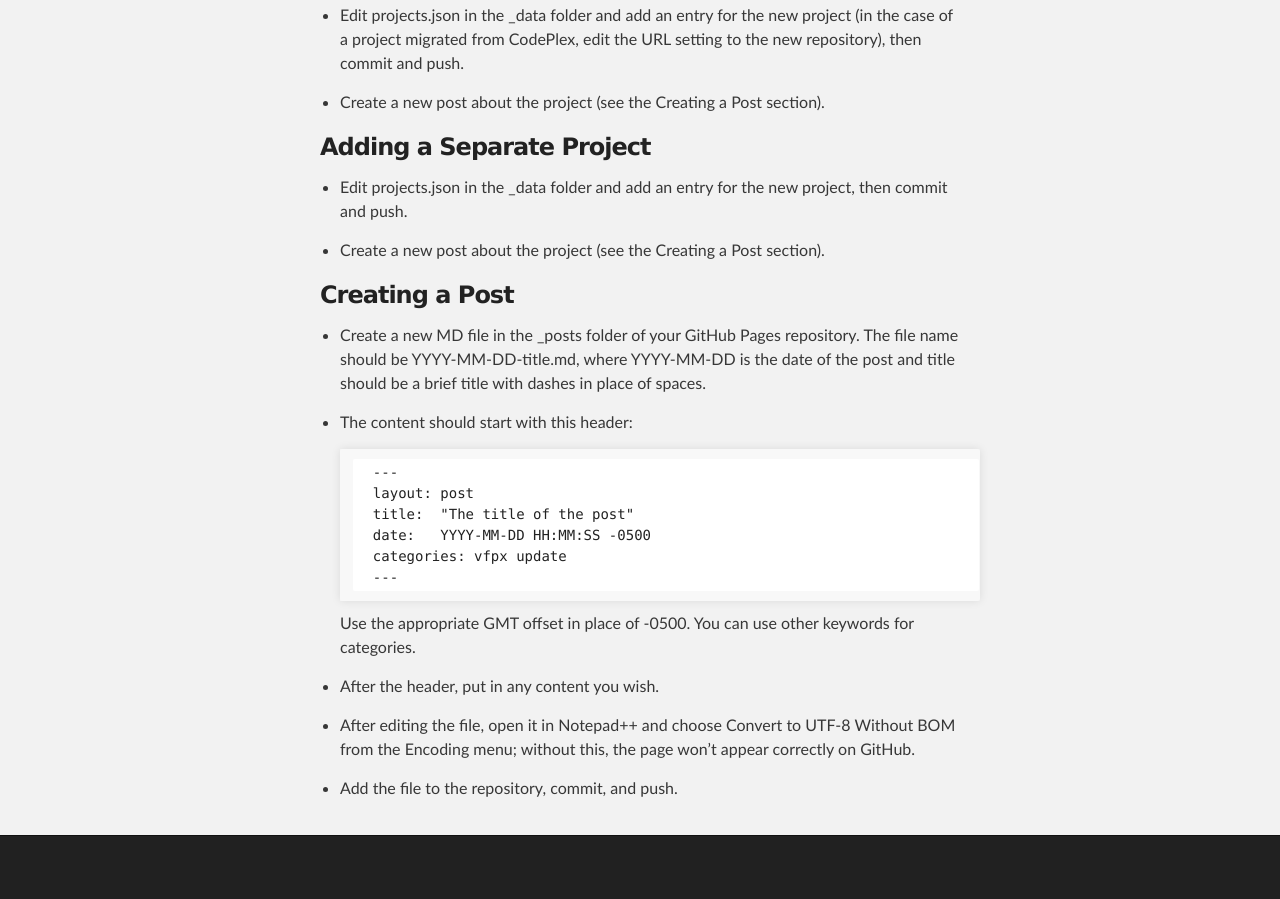
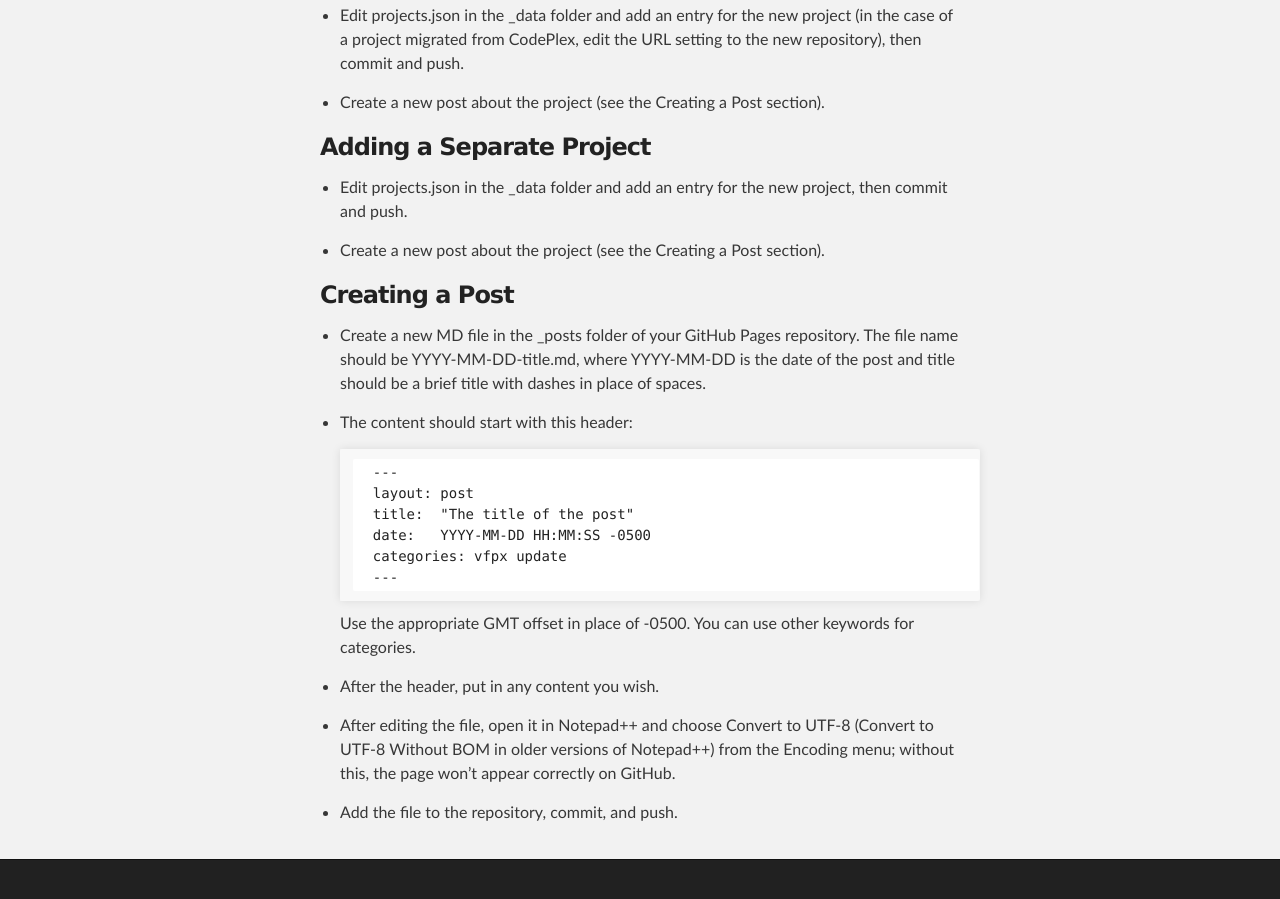
Before and after one commit to VFPX/VFPX.github.io, a Jekyll site: the page built from admin.md, in a window 1280 px wide and 900 px high, scrolled down 1046 px. Built offline with Jekyll 4.4.1, drawn with Linux system fonts in a browser that asks for light colours; our own code applies the rules of GitHub Pages for plain Markdown files; before the commit the page ends 1922 px from its top, so only the background shows below that.

Commit message:
Updated Admin instructions about Notepad++
Fixed links in post

```diff
--- a/_posts/2019-03-21-new-projects.markdown
+++ b/_posts/2019-03-21-new-projects.markdown
@@ -5,4 +5,4 @@ date:   2019-03-21 18:35:00 -0500
 categories: vfpx update
 ---
 
-The new [UTCDatetime](https://github.com/atlopes/UTCDatetime) provides an object to process UTC and local time exchange in Visual FoxPro, for all current time zones around the world. This project is lead by António Tavares Lopes who also contributes to several other VFPX projects: [iCal4VFP] (https://github.com/atlopes/iCal4VFP), [CalendarCalc] (https://github.com/atlopes/calendar), [CSVProcessor] (https://github.com/atlopes/csv), [XML Library Set] (https://github.com/atlopes/xml), and [Name Syntax Checker] ()
+The new [UTCDatetime](https://github.com/atlopes/UTCDatetime) provides an object to process UTC and local time exchange in Visual FoxPro, for all current time zones around the world. This project is lead by António Tavares Lopes who also contributes to several other VFPX projects: [iCal4VFP](https://github.com/atlopes/iCal4VFP), [CalendarCalc](https://github.com/atlopes/calendar), [CSVProcessor](https://github.com/atlopes/csv), [XML Library Set](https://github.com/atlopes/xml), and [Name Syntax Checker](https://github.com/atlopes/names).
--- a/admin.md
+++ b/admin.md
@@ -58,6 +58,6 @@ permalink: /admin/
 
 - After the header, put in any content you wish.
 
-- After editing the file, open it in Notepad++ and choose Convert to UTF-8 Without BOM from the Encoding menu; without this, the page won't appear correctly on GitHub.
+- After editing the file, open it in Notepad++ and choose Convert to UTF-8 (Convert to UTF-8 Without BOM in older versions of Notepad++) from the Encoding menu; without this, the page won't appear correctly on GitHub.
 
 - Add the file to the repository, commit, and push.
```
